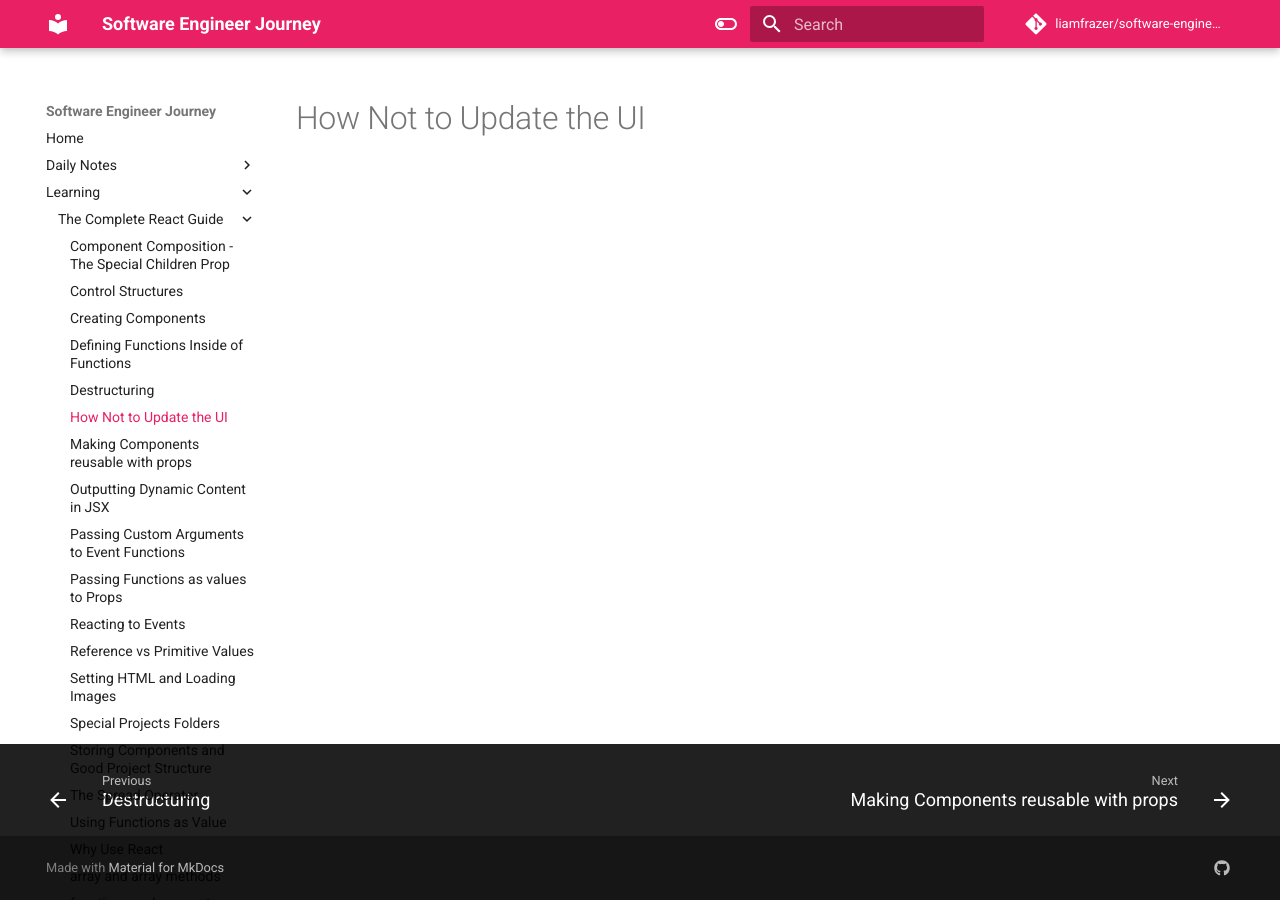
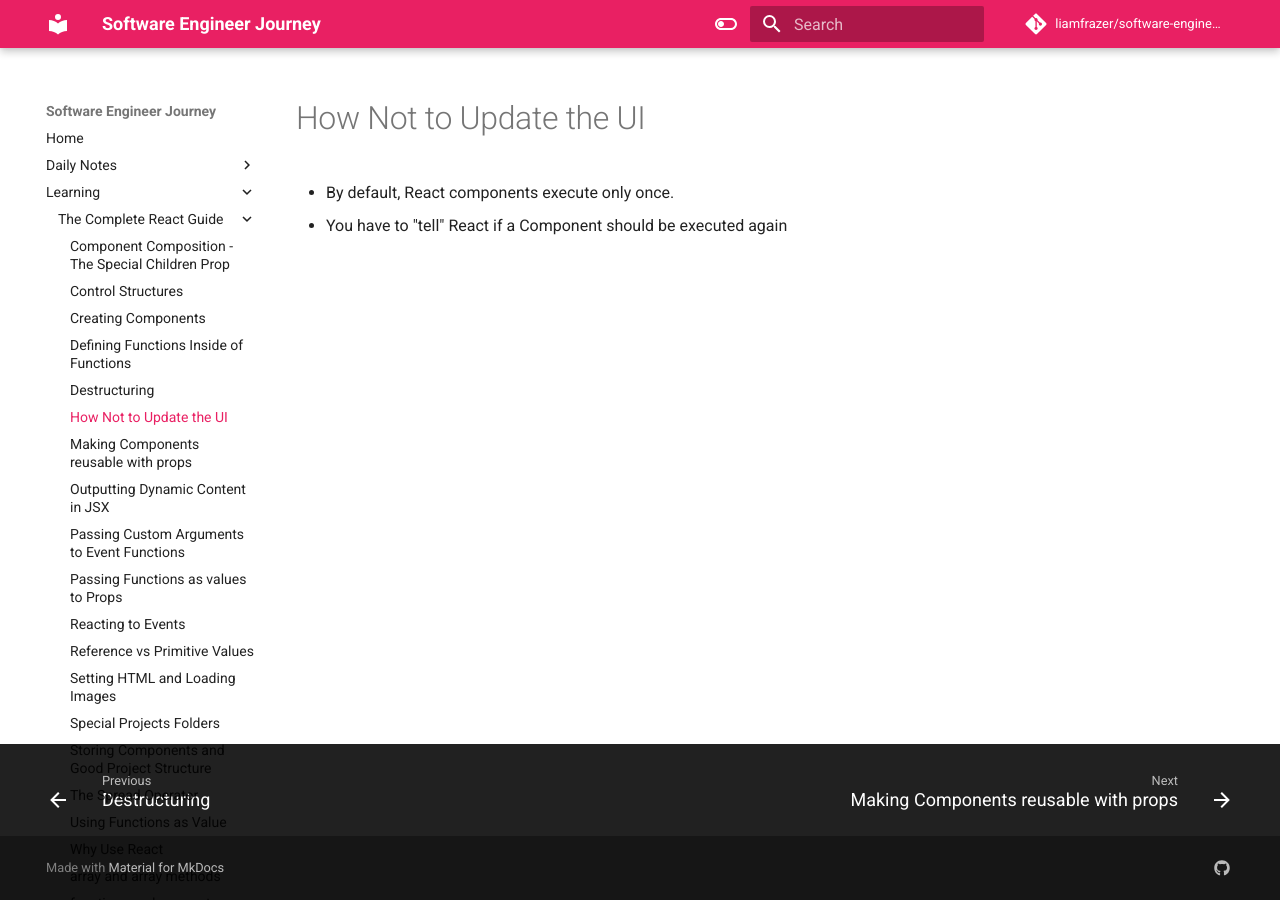
Before and after one commit to liamfrazer/software-engineer-journey, an MkDocs documentation site: the page built from docs/Learning/The Complete React Guide/How Not to Update the UI.md, in a window 1280 px wide. Built offline with MkDocs 1.6.1 and Material for MkDocs 9.7.7, drawn with Linux system fonts in a browser that asks for light colours; comment, search, counter and statistics services are not loaded.

Commit message:
vault backup: 2023-12-17 14:54:49

```diff
--- a/docs/Learning/The Complete React Guide/How Not to Update the UI.md
+++ b/docs/Learning/The Complete React Guide/How Not to Update the UI.md
@@ -5,3 +5,6 @@
   - update
 ---
 # How Not to Update the UI
+
+* By default, React components execute only once.
+* You have to "tell" React if a Component should be executed again
```
